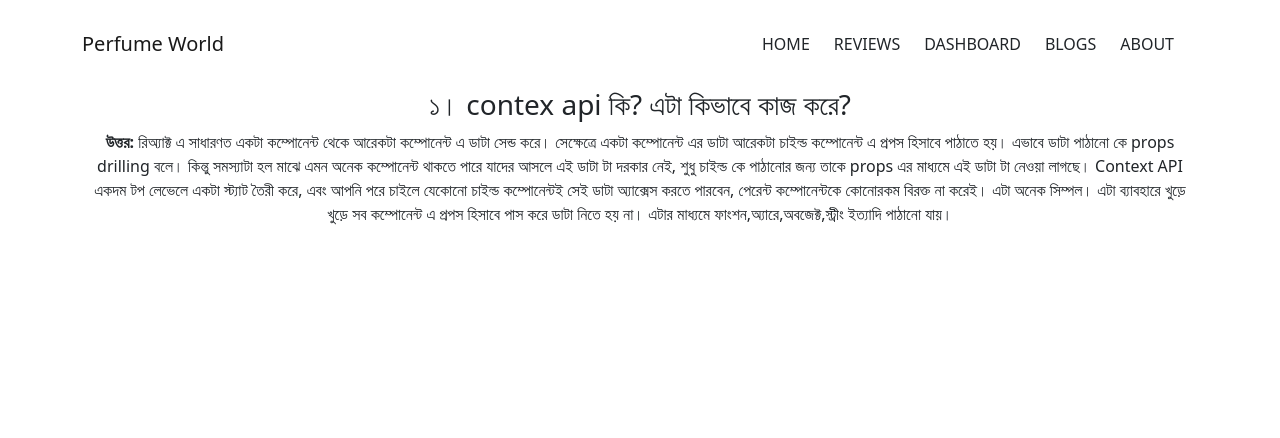
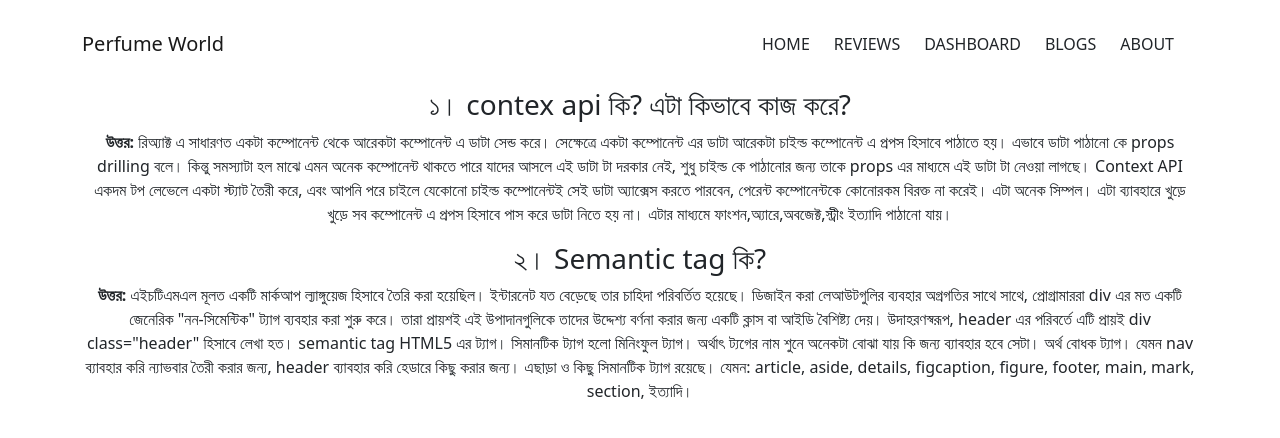
Before and after one commit to SHadek-007/perfume-world-front-end, a React (Create React App) app: page /blogs in a window 1280 px wide. Shown: the top 438 px of the page. Built offline with nearby package versions, Linux system fonts and the light colour scheme.

Commit message:
question 2 added

```diff
--- a/src/components/Blogs/Blogs.js
+++ b/src/components/Blogs/Blogs.js
@@ -7,6 +7,18 @@ const Blogs = () => {
             <Container>
                 <h3>১। contex api কি? এটা কিভাবে কাজ করে?</h3>
                 <p><span className='fw-bold'>উত্তর:</span> রিঅ্যাক্ট এ সাধারণত একটা কম্পোনেন্ট থেকে আরেকটা কম্পোনেন্ট এ ডাটা সেন্ড করে। সেক্ষেত্রে একটা কম্পোনেন্ট এর ডাটা আরেকটা চাইল্ড কম্পোনেন্ট এ প্রপস হিসাবে পাঠাতে হয়। এভাবে ডাটা পাঠানো কে props drilling বলে।  কিন্তু সমস্যাটা হল মাঝে এমন অনেক কম্পোনেন্ট থাকতে পারে যাদের আসলে এই ডাটা টা দরকার নেই, শুধু চাইল্ড কে পাঠানোর জন্য তাকে props এর মাধ্যমে এই ডাটা টা নেওয়া লাগছে।  Context API একদম টপ লেভেলে একটা স্ট্যাট তৈরী করে, এবং আপনি পরে চাইলে যেকোনো চাইল্ড কম্পোনেন্টই সেই ডাটা অ্যাক্সেস করতে পারবেন, পেরেন্ট কম্পোনেন্টকে কোনোরকম বিরক্ত না করেই। এটা অনেক সিম্পল। এটা ব্যাবহারে খুড়ে খুড়ে সব কম্পোনেন্ট এ প্রপস হিসাবে পাস করে ডাটা নিতে হয় না। এটার মাধ্যমে ফাংশন,অ্যারে,অবজেক্ট,স্ট্রীং ইত্যাদি পাঠানো যায়।</p>
+                <h3>২। Semantic tag কি?</h3>
+                <p><span className='fw-bold'>উত্তর:</span> এইচটিএমএল মূলত একটি মার্কআপ ল্যাঙ্গুয়েজ হিসাবে তৈরি করা হয়েছিল। ইন্টারনেট যত বেড়েছে  তার চাহিদা পরিবর্তিত হয়েছে। ডিজাইন করা লেআউটগুলির ব্যবহার অগ্রগতির সাথে সাথে, প্রোগ্রামাররা div এর মত একটি জেনেরিক "নন-সিমেন্টিক" ট্যাগ ব্যবহার করা শুরু করে। তারা প্রায়শই এই উপাদানগুলিকে তাদের উদ্দেশ্য বর্ণনা করার জন্য একটি ক্লাস বা আইডি বৈশিষ্ট্য দেয়। উদাহরণস্বরূপ, header এর পরিবর্তে এটি প্রায়ই div class="header" হিসাবে লেখা হত। semantic tag HTML5 এর ট্যাগ। সিমানটিক ট্যাগ হলো মিনিংফুল ট্যাগ। অর্থাৎ ট্যগের নাম শুনে অনেকটা বোঝা যায় কি জন্য ব্যাবহার হবে সেটা। অর্থ বোধক ট্যাগ। যেমন nav ব্যাবহার করি ন্যাভবার তৈরী করার জন্য, header ব্যাবহার করি হেডারে কিছু করার জন্য। এছাড়া ও কিছু সিমানটিক ট্যাগ রয়েছে। যেমন:
+                article,
+                aside,
+                details,
+                figcaption,
+                figure,
+                footer,
+                main,
+                mark,
+                section, ইত্যাদি।
+                 </p>
             </Container>
         </div>
     );
```
